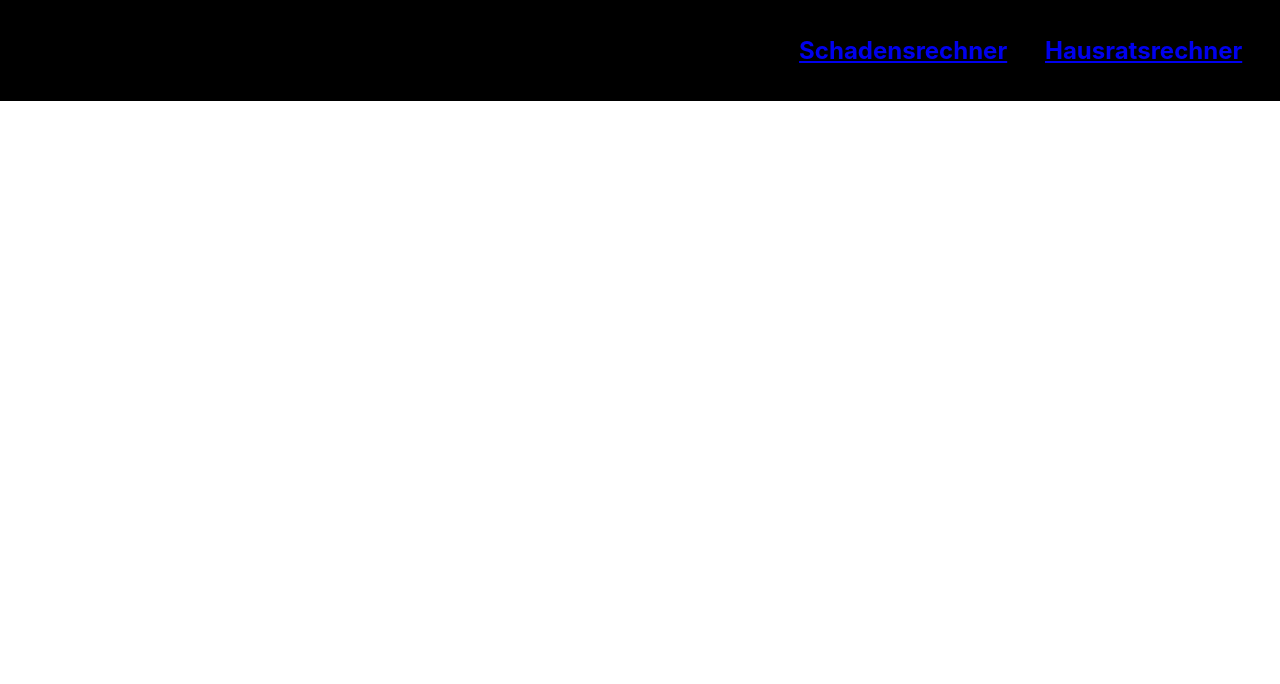
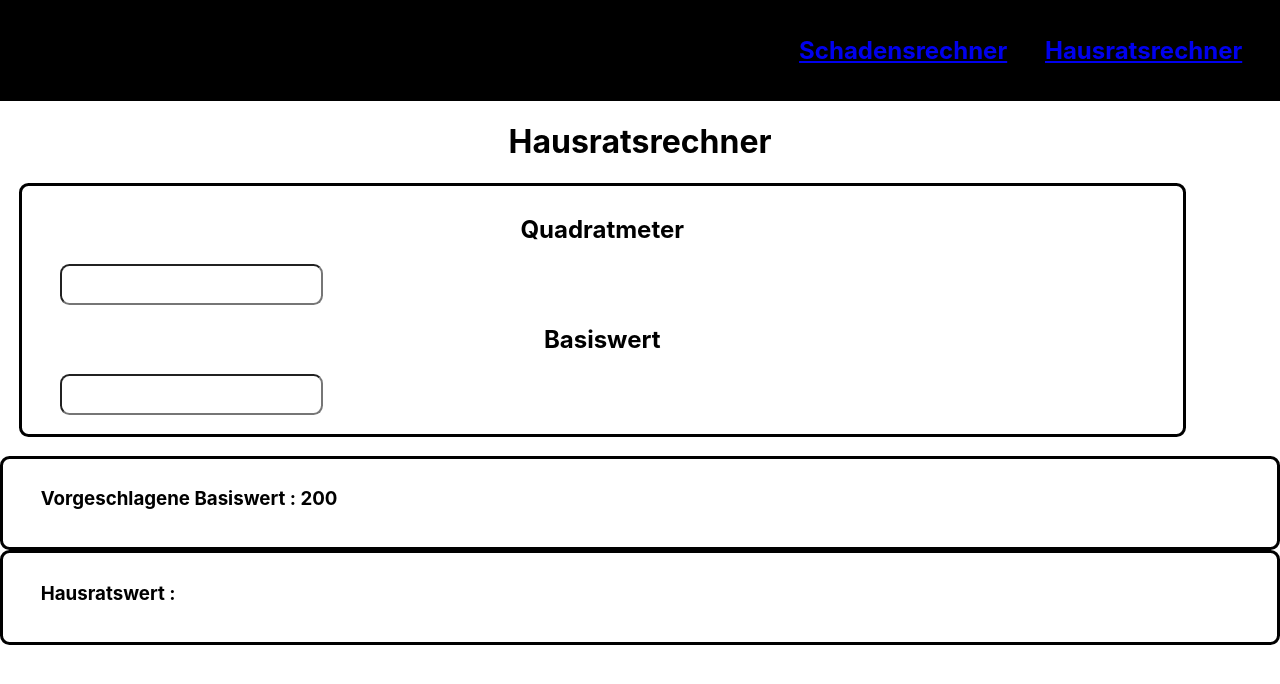
Before and after one commit to sujanSaravana/VersicherungsRechner, a React (Create React App) app in the folder rechner/: page /Hausratsrechner in a window 1280 px wide. Shown: the top 684 px of the page. Built offline with nearby package versions, Linux system fonts and the light colour scheme.

Commit message:
Hausratsrechner HTML

```diff
--- a/rechner/src/App.css
+++ b/rechner/src/App.css
@@ -67,13 +67,16 @@ button{
     text-align: center;
     display: inline-block;
     margin-top: 0.7cm;
-    margin-left: 1.4cm;
+    margin-left: 0.2cm;
     border-radius: 0.25cm;
     font-size:x-large;
-    padding: 12px 40px;
+    padding: 12px 30px;
     cursor: pointer;
 }
 
+.clearbtn{
+    background-color: rgb(241, 3, 3);
+}
 button:hover{
     background-color: cornflowerblue;
 }
--- a/rechner/src/Hausratsrechner.js
+++ b/rechner/src/Hausratsrechner.js
@@ -1,14 +1,39 @@
 import React from "react";
 import './App.css';
 
-const  Hausratsrechner = () => {
+function  Hausratsrechner(){
+
+   const Basiswert = 200;
+
+
+
     return(
         <div>
-            <header className="title">
-                <h1>
-
-                </h1>
-            </header>
+            <div>
+                <header className="title">
+                    <h1>
+                        Hausratsrechner
+                    </h1>
+                </header>
+            </div>
+            <div>
+                <form className="eingaben">
+                    <h2>Quadratmeter</h2>
+                    <input type="number" />
+                    <h2>Basiswert</h2>
+                    <input type="number" />
+                </form>
+            </div>
+            <div>
+                <form>
+                    <h3>Vorgeschlagene Basiswert : {Basiswert}</h3>
+                </form>
+            </div>
+            <div>
+                <form>
+                    <h3>Hausratswert : </h3>
+                </form>
+            </div>
         </div>
     );
 }
--- a/rechner/src/Schadensrechner.js
+++ b/rechner/src/Schadensrechner.js
@@ -4,7 +4,7 @@ import './App.css';
 
 function Schadensrechner() {
 
-    const [Hausratswert, setHausratswert] = useState("");
+    const [Hauswert, setHauswert] = useState("");
     const [Versicherungssumme, setVersicherungssumme] = useState("")
     const [Schaden, setSchaden] = useState("");
     const [result, setResult] = useState("");
@@ -12,10 +12,17 @@ function Schadensrechner() {
     const [result2, setResult2] = useState("");
     const [error, setError] = useState("");
 
-
+    function Clear(){
+        setHauswert("");
+        setVersicherungssumme("");
+        setSchaden("");
+        setResult("");
+        setResult1("");
+        setResult2("");
+    };
 
     const change = (event) => {
-        setHausratswert(event.target.value);
+        setHauswert(event.target.value);
     };
 
     const change1 = (event) => {
@@ -28,8 +35,8 @@ function Schadensrechner() {
 
     const enterButton = (event) => {
         event.preventDefault();
-        if(Schaden && Hausratswert && Versicherungssumme) {
-            const calculate = (Versicherungssumme / Hausratswert) * Schaden;
+        if(Schaden && Hauswert && Versicherungssumme) {
+            const calculate = (Versicherungssumme / Hauswert) * Schaden;
             setResult(parseInt(calculate).toFixed(2));
             setResult1(parseInt(Schaden - result).toFixed(2));
             setResult2(parseInt((result / Schaden) *100).toFixed(2) + "%");
@@ -44,10 +51,10 @@ function Schadensrechner() {
     <div>
         <h1 className="title">Schadensrechner</h1>
         <div className="rechner">
-            <div className="eingaben">
-                    <form onSubmit={enterButton}>
-                        <h2>Hausratswert</h2>
-                        <input type="number" value={Hausratswert} onChange={change} />
+            <div>
+                    <form onSubmit={enterButton} className="eingaben">
+                        <h2>Hauswert</h2>
+                        <input type="number" value={Hauswert} onChange={change} />
 
                         <h2>Versicherungssumme</h2>
                         <input type="number" value={Versicherungssumme} onChange={change1} />
@@ -56,11 +63,12 @@ function Schadensrechner() {
                         <input type="number" value={Schaden} onChange={change2}  />
                         <br></br>
                         <button type="submit" >Enter</button>
+                        <button type="submit" className="clearbtn" onClick={Clear}>Clear</button>
                     </form>
             </div>
             <div className="zusammenfassung">
                 <h2>Zusammenfassung</h2>
-                <p>Totales Wert von Haus : {Hausratswert}</p>
+                <p>Totales Wert von Haus : {Hauswert}</p>
                 <p>Versicherte Summe vom Haus : {Versicherungssumme}</p>
                 <p>Schaden : {Schaden}</p>
                 <p className="result">Entschädigung : {result}</p>
```
